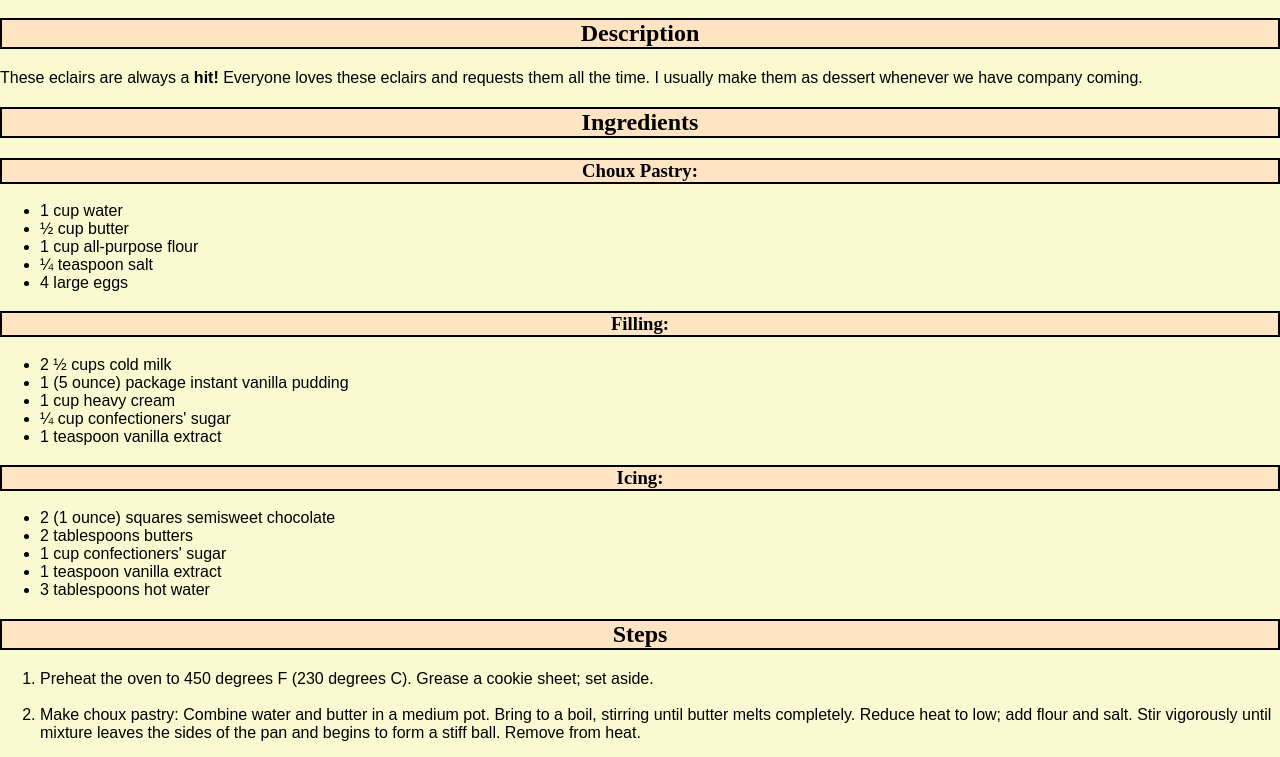
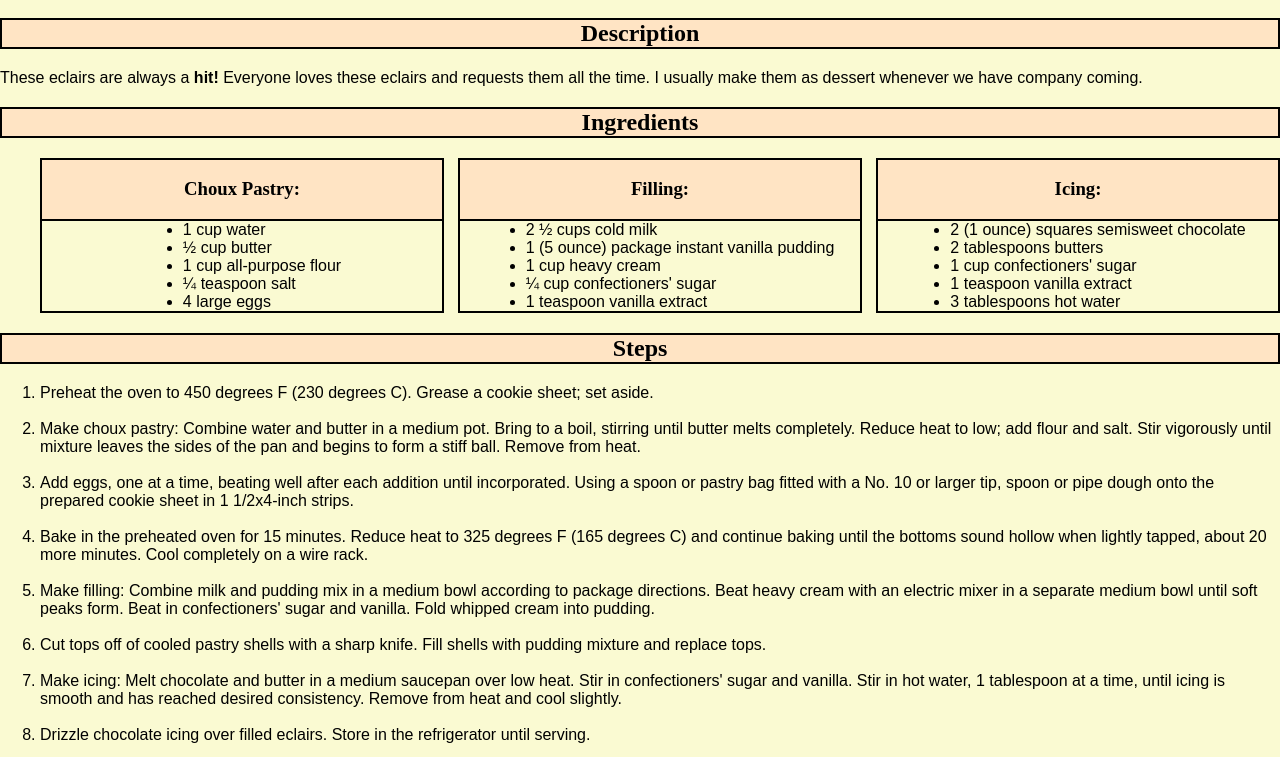
Before and after one commit to sankegit/odin-recipes, a plain HTML site: page recipes/eclair.html in a window 1280 px wide. Shown: the part 692-1449 px from the top of the page. Drawn offline with Linux system fonts and the light colour scheme.

Commit message:
Add flex-box containers for ingredients* Put ingredients for separate parts of the recipe in their respective flex-box containers

```diff
--- a/css/style.css
+++ b/css/style.css
@@ -8,11 +8,20 @@ body {
     margin:auto;
 }
 
-.title {
+.title,
+.ingredients-title {
     text-align:center;
     font-family: 'Times New Roman', Times, serif;
     background-color:bisque;
-    border: 2px solid black;
+}
+
+.ingredients-title {
+    display:flex;
+    flex-flow: wrap;
+}
+
+.title {
+    border:2px solid;
 }
 
 
@@ -46,7 +55,7 @@ body {
     font-size: 18px;
     border: 2px solid black;
     width: 270px;
-     text-align: center;
+    text-align: center;
     border-top: 1px solid black;
 }
 
@@ -62,7 +71,7 @@ body {
 
 .recipe-list {
     display: flex;
-    justify-content:space-around;
+    justify-content:space-between;
     list-style: none;
 }
 
@@ -72,13 +81,13 @@ body {
     align-items: center;
     background-color: white;
     padding-bottom: 10px;
-    border:3px solid;
+    border:2px solid;
 }
 
 .recipe-images {
     width:330px;
     height:295px;
-    border-bottom: 3px solid;
+    border-bottom: 2px solid;
 }
 
 .recipe-text {
@@ -89,3 +98,26 @@ body {
     text-align: center;
     color:black;
 }
+
+.list-objects {
+    display:flex;
+    flex-flow: wrap column;
+    border: 2px solid;
+    flex-basis: auto;
+    width:400px;
+}
+
+.list-title {
+    display: flex;
+    justify-content: center;
+    background-color: bisque;
+    border-bottom: 2px solid;
+    font-family: 'Times New Roman', Times, serif;
+}
+
+.list-text {
+    display:flex;
+    flex-flow: wrap column;
+    margin:auto;
+    list-style:disc;
+}
--- a/recipes/eclair.html
+++ b/recipes/eclair.html
@@ -13,29 +13,43 @@
         <h2 class="title">Description</h2>
         <p>These eclairs are always a <strong>hit!</strong> Everyone loves these eclairs and requests them all the time. I usually make them as dessert whenever we have company coming.</p>
         <h2 class="title">Ingredients</h2>
-        <h3 class="title">Choux Pastry:</h3>
-        <ul>
+        <ul class="recipe-list">
+            <div class="list-objects">
+                <div class="list-title">
+                <h3 class="ingredients-title">Choux Pastry:</h3>
+            </div>
+        <ul class="list-text">
             <li>1 cup water</li>
             <li>½ cup butter</li>
             <li>1 cup all-purpose flour</li>
             <li>¼ teaspoon salt</li>
             <li>4 large eggs</li>
         </ul>
-        <h3 class="title">Filling:</h3>
-        <ul>
+        </div>
+        <div class="list-objects">
+            <div class="list-title">
+            <h3 class="ingredients-title">Filling:</h3>
+        </div>
+        <ul class="list-text">
             <li>2 ½ cups cold milk</li>
             <li>1 (5 ounce) package instant vanilla pudding</li>
             <li>1 cup heavy cream</li>
             <li>¼ cup confectioners' sugar</li>
             <li>1 teaspoon vanilla extract</li>
         </ul>
-        <h3 class="title">Icing:</h3>
-        <ul>
-            <li>2 (1 ounce) squares semisweet chocolate</li>
-            <li>2 tablespoons butters</li>
-            <li>1 cup confectioners' sugar</li>
-            <li>1 teaspoon vanilla extract</li>
-            <li>3 tablespoons hot water</li>
+        </div>
+        <div class="list-objects">
+            <div class="list-title">
+            <h3 class="ingredients-title">Icing:</h3>
+        </div>
+            <ul class="list-text">
+                <li>2 (1 ounce) squares semisweet chocolate</li>
+                <li>2 tablespoons butters</li>
+                <li>1 cup confectioners' sugar</li>
+                <li>1 teaspoon vanilla extract</li>
+                <li>3 tablespoons hot water</li>
+            </ul>
+        </div>
         </ul>
         <h2 class="title">Steps</h2>
         <ol>
```
Also changed, not shown: recipes/pierogi.html (+20 -6 lines), recipes/pizza.html (+20 -5 lines).
